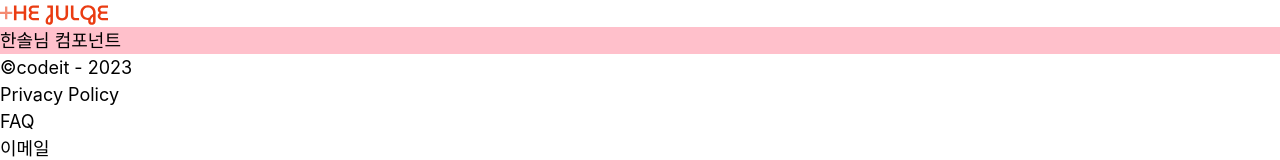
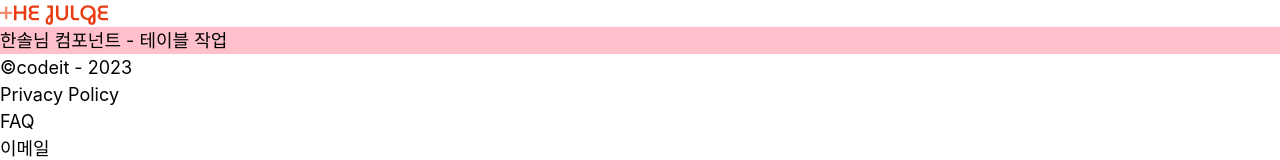
Before and after one commit to codeit-sprint12-part3/the-julge, a Next.js app: page /sample/components/Sol in a window 1280 px wide. Shown: the top 160 px of the page. Built offline with nearby package versions, Linux system fonts and the light colour scheme; a web font is replaced by a local one.

Commit message:
chore: add table

```diff
--- a/src/pages/sample/components/Sol.tsx
+++ b/src/pages/sample/components/Sol.tsx
@@ -1,7 +1,7 @@
 import style from "./Sol.module.css";
 
 const Sol = () => {
-  return <div className={style.wrapper}>한솔님 컴포넌트</div>;
+  return <div className={style.wrapper}>한솔님 컴포넌트 - 테이블 작업</div>;
 };
 
 export default Sol;
```
